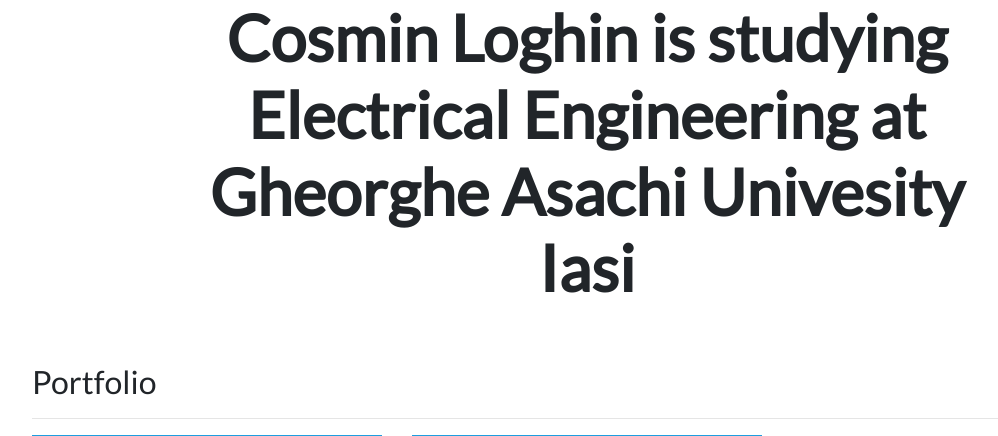
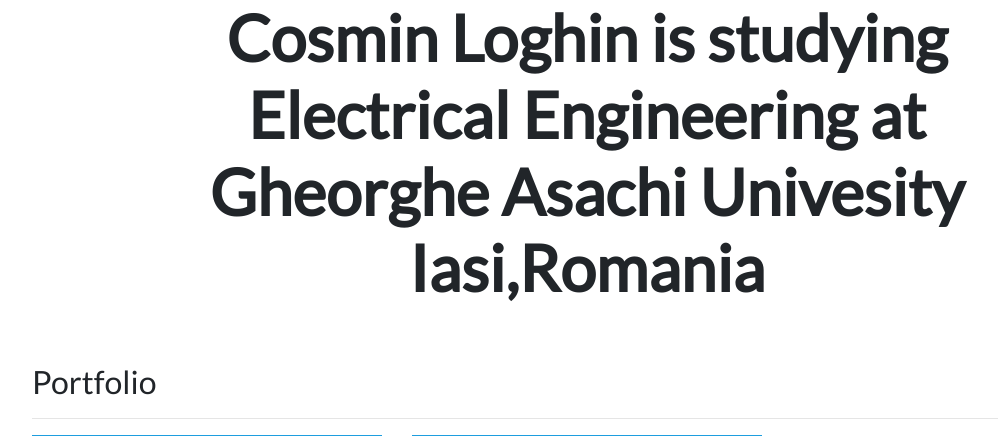
Before and after one commit to Cosmin-GabrielLoghin/django3-personal-portfolio, a Django app: page / in a window 1280 px wide. Shown: the part 533-969 px from the top of the page, without its empty margins (53-1051 px from the left). Run offline with Django 3.2, Linux system fonts and the light colour scheme; data comes from the database, SQL or seed files in the repository; some libraries are stand-ins or nearby versions.

Commit message:
local settings

```diff
--- a/portfolio/templates/home.html
+++ b/portfolio/templates/home.html
@@ -26,7 +26,7 @@
 
   <div class="col-md-9 text-center">
 
-    <h1 id="hometext" class="font-weight-bold">Cosmin Loghin is studying Electrical Engineering at Gheorghe Asachi Univesity Iasi</h1>
+    <h1 id="hometext" class="font-weight-bold">Cosmin Loghin is studying Electrical Engineering at Gheorghe Asachi Univesity Iasi,Romania</h1>
 
   </div>
 
```
